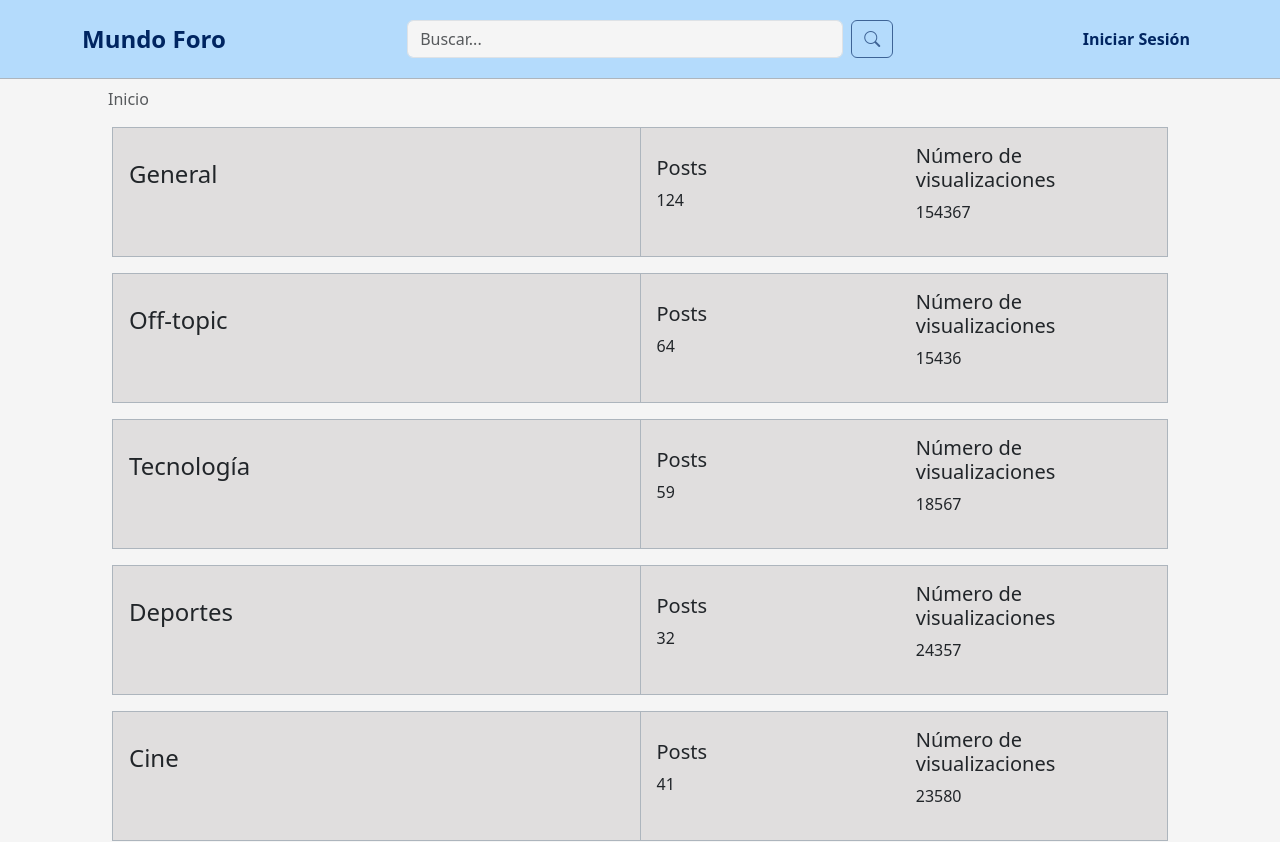
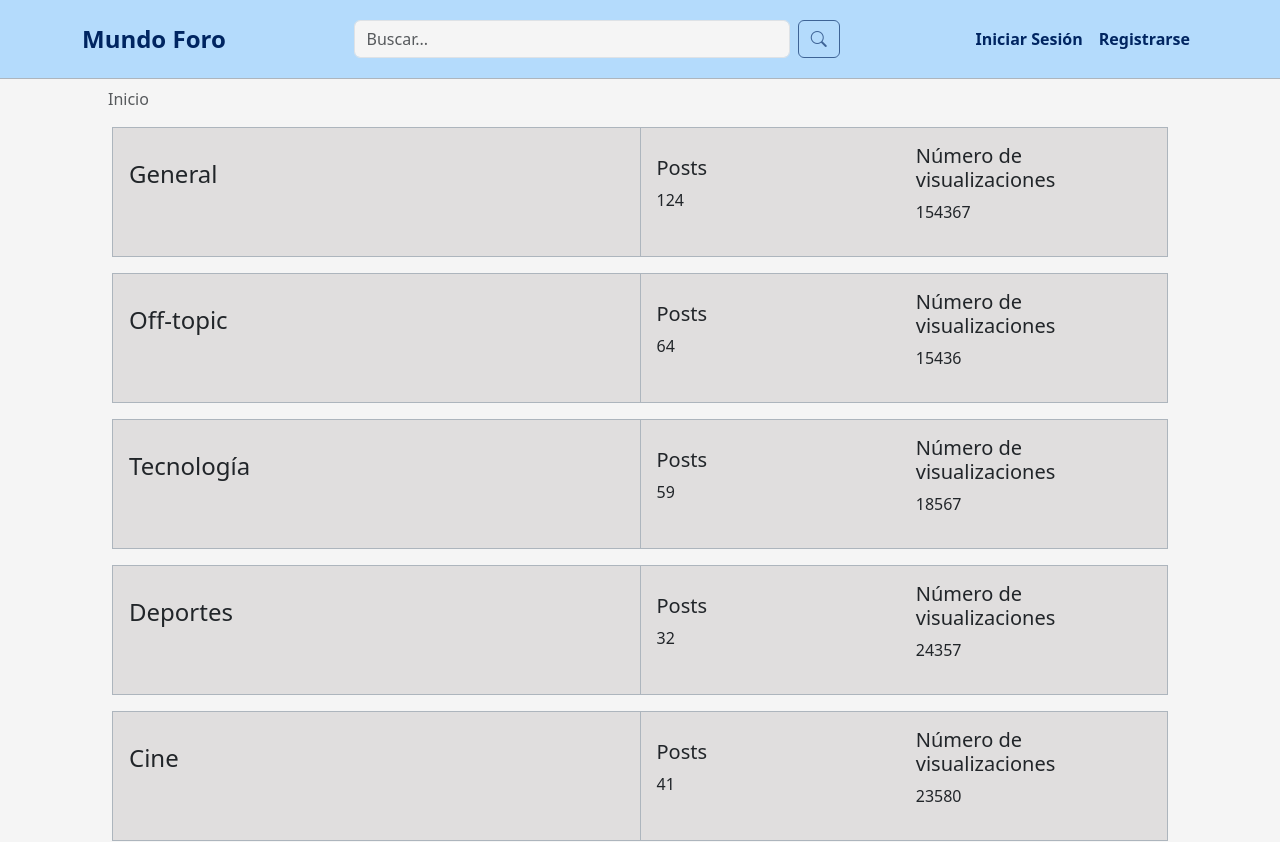
Before and after one commit to Croissanton/IU_Proyecto, a React (Create React App) app in the folder foro-mundo/: page / in a window 1280 px wide. Shown: the top 842 px of the page. Built offline with nearby package versions, Linux system fonts and the light colour scheme.

Commit message:
last commit before entrega 2

```diff
--- a/foro-mundo/src/Components/Header.js
+++ b/foro-mundo/src/Components/Header.js
@@ -203,7 +203,6 @@ const Header = forwardRef((props, ref) => {
                   Iniciar Sesión
                 </Nav.Link>
               ) : (
-                //cookies.remove("user"),
                 <Nav.Link
                   onClick={handleLogout}
                   href="/"
@@ -216,6 +215,20 @@ const Header = forwardRef((props, ref) => {
                   Cerrar Sesión
                 </Nav.Link>
               )}
+              {cookies.get("user") === undefined ? (
+                <Nav.Link
+                  href="/register"
+                  className="text-secondary m-auto custom-link"
+                  style={{
+                    fontSize: "1rem",
+                    fontWeight: "bold",
+                  }}
+                >
+                  Registrarse
+                </Nav.Link>
+              ) : (
+                <div></div>
+              )}
             </Nav>
           </Nav>
         </Navbar.Collapse>
```
